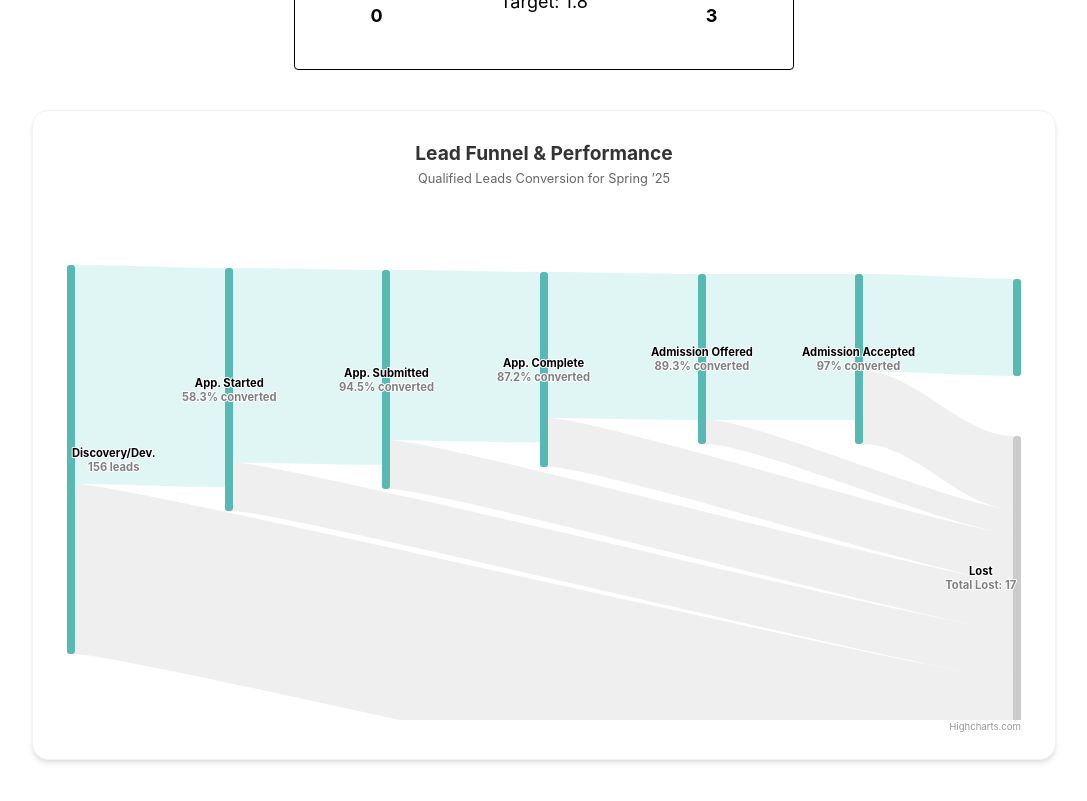
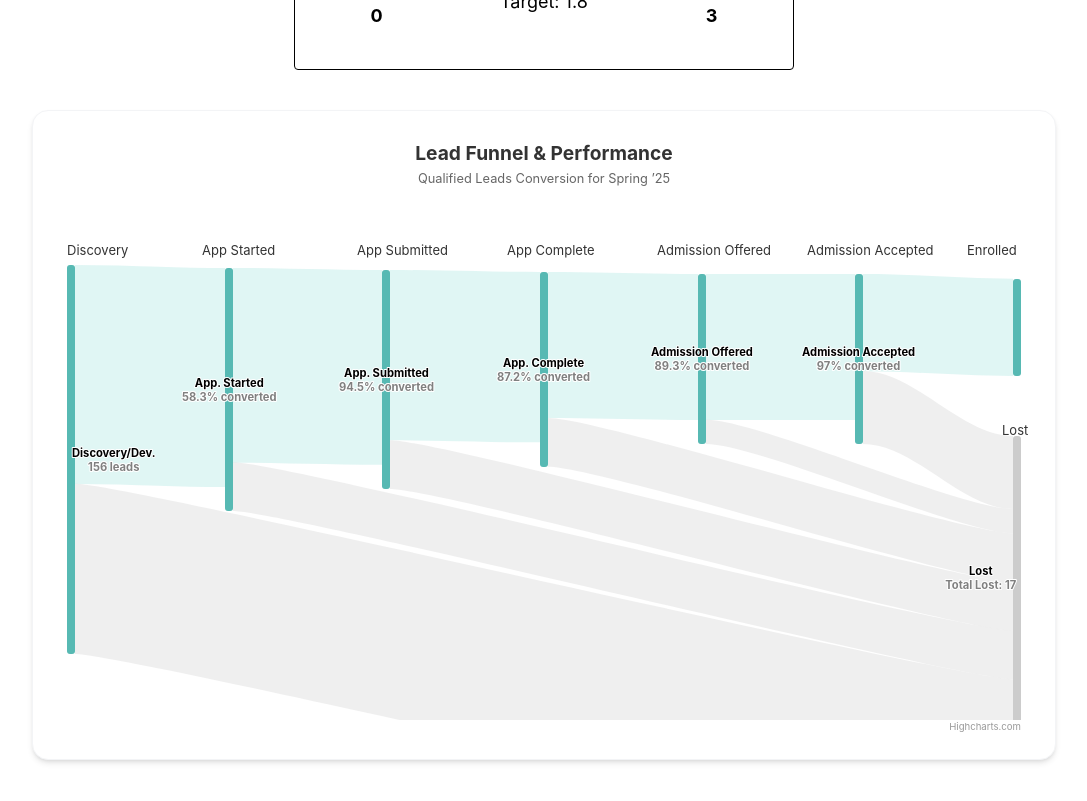
Before and after one commit to Demilade01/2charts_lead, a React (Vite) app: page / in a window 1280 px wide. Shown: the part 1040-1841 px from the top of the page, without its empty margins (96-1183 px from the left). Built offline with nearby package versions, Linux system fonts and the light colour scheme.

Commit message:
add toplabels

```diff
--- a/src/modules/enrollment-funnel/EnrollmentFunnel.tsx
+++ b/src/modules/enrollment-funnel/EnrollmentFunnel.tsx
@@ -47,6 +47,32 @@ const EnrollmentFunnel: React.FC = () => {
     chart: {
       type: 'sankey',
       height: '600px',
+      events: {
+        load() {
+          const chart = this;
+          const topLabels = [
+            { text: 'Discovery', x: 10, y: 120 },
+            { text: 'App Started', x: 145, y: 120 },
+            { text: 'App Submitted', x: 300, y: 120 },
+            { text: 'App Complete', x: 450, y: 120 },
+            { text: 'Admission Offered', x: 600, y: 120 },
+            { text: 'Admission Accepted', x: 750, y: 120 },
+            { text: 'Enrolled', x: 910, y: 120 },
+            { text: 'Lost', x: 945, y: 300 },
+          ];
+
+          topLabels.forEach(({ text, x, y }) => {
+            chart.renderer
+              .text(text, x, y)
+              .css({
+          fontSize: '13px',
+          fontWeight: 'normal',
+          color: '#333',
+              })
+              .add();
+          });
+        }
+      }
     },
     title: {
       text: 'Lead Funnel & Performance'
@@ -54,6 +80,9 @@ const EnrollmentFunnel: React.FC = () => {
     subtitle: {
       text: 'Qualified Leads Conversion for Spring ’25'
     },
+    xAxis: [{
+      visible: false,
+    }],
     tooltip: {
       formatter: tooltipFormatter
     },
```
